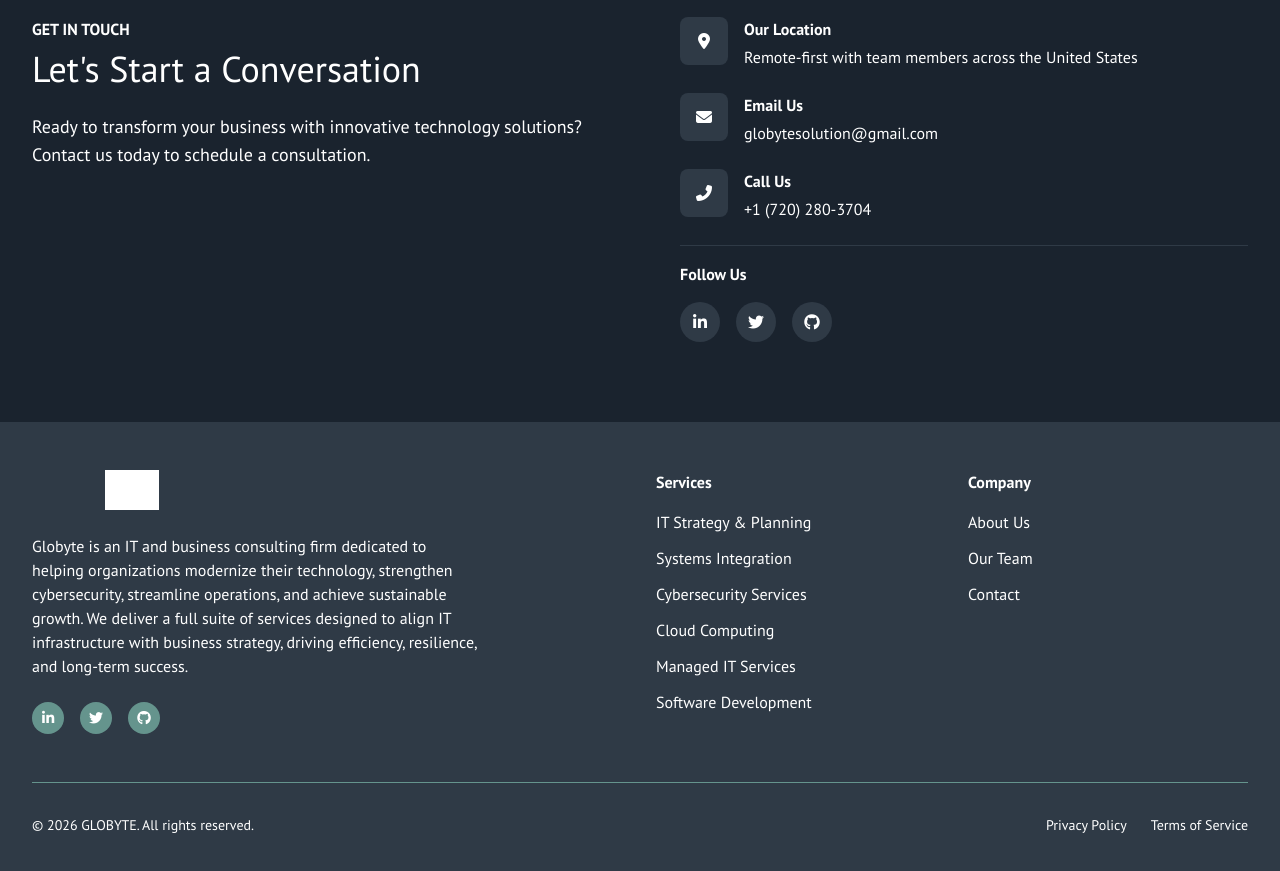
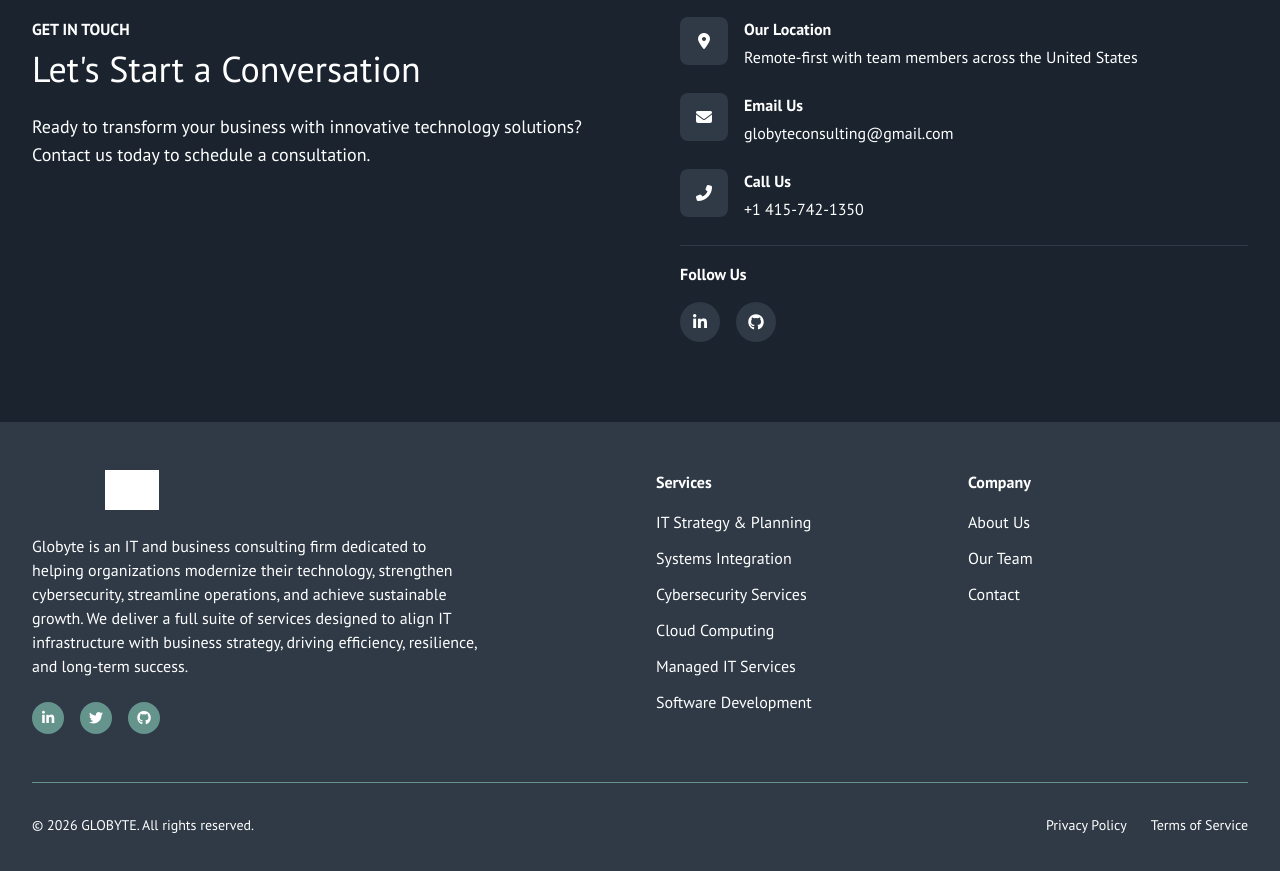
Before and after one commit to GlobyteITConsulting/Globytewebsite, a website: page index.html in a window 1280 px wide. Shown: the part 4400-5271 px from the top of the page. Drawn offline with nearby package versions, Linux system fonts and the light colour scheme; grey boxes are pictures that could not be loaded.

Commit message:
added contact details and social networks

```diff
--- a/index.html
+++ b/index.html
@@ -1149,7 +1149,7 @@
             </div>
             <div>
               <h3 class="font-semibold text-white mb-1">Email Us</h3>
-              <p class="text-primary-300">globytesolution@gmail.com</p>
+              <p class="text-primary-300">globyteconsulting@gmail.com</p>
             </div>
           </div>
 
@@ -1160,22 +1160,18 @@
             </div>
             <div>
               <h3 class="font-semibold text-white mb-1">Call Us</h3>
-              <p class="text-primary-300">+1 (720) 280-3704</p>
+              <p class="text-primary-300">+1 415-742-1350</p>
             </div>
           </div>
 
           <div class="pt-4 border-t border-primary-800">
             <h3 class="font-semibold text-white mb-4">Follow Us</h3>
             <div class="flex gap-4">
-              <a href="#"
+              <a href="https://www.linkedin.com/company/globyte-it-and-business-consulting-llc/posts/?feedView=all"
                 class="w-10 h-10 rounded-full bg-primary-800 flex items-center justify-center text-primary-300 hover:bg-primary-700 hover:text-white transition">
                 <i class="fab fa-linkedin-in"></i>
               </a>
-              <a href="#"
-                class="w-10 h-10 rounded-full bg-primary-800 flex items-center justify-center text-primary-300 hover:bg-primary-700 hover:text-white transition">
-                <i class="fab fa-twitter"></i>
-              </a>
-              <a href="#"
+              <a href="https://github.com/GlobyteITConsulting"
                 class="w-10 h-10 rounded-full bg-primary-800 flex items-center justify-center text-primary-300 hover:bg-primary-700 hover:text-white transition">
                 <i class="fab fa-github"></i>
               </a>
```
